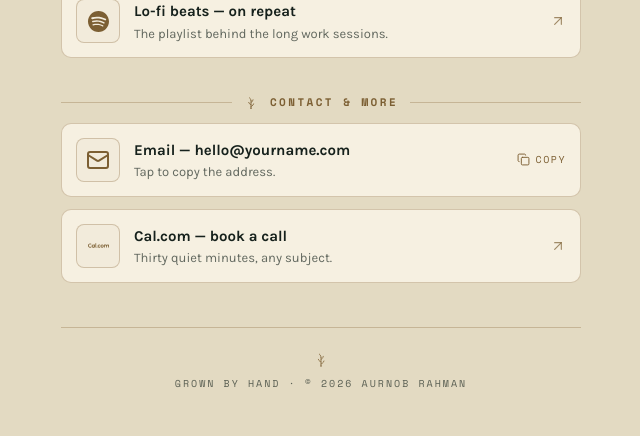
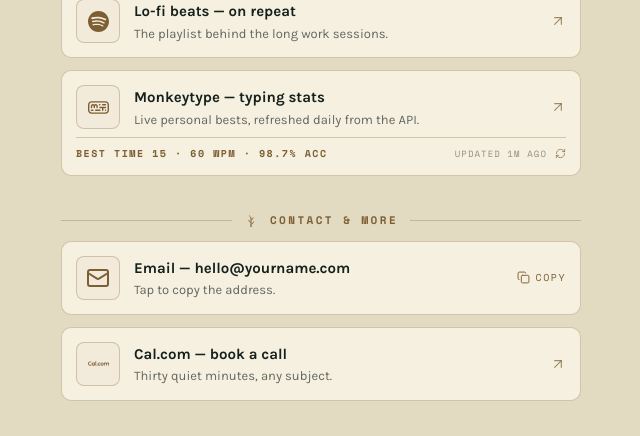
Before and after one commit to NajmosSalahin/link-garden, a React (Vite) app: page / in a window 1280 px wide. Shown: the part 2215-2651 px from the top of the page, without its empty margins (319-959 px from the left). Built offline with nearby package versions, Linux system fonts and the light colour scheme.

Commit message:
feat: live monkeytype stats card with daily GitHub Actions refresh

```diff
--- /dev/null
+++ b/public/stats.json
@@ -0,0 +1,8 @@
+{
+  "wpm": 60,
+  "acc": 98.7,
+  "consistency": 84.8,
+  "mode": "time 15",
+  "pbTimestamp": 1774453080274,
+  "generatedAt": 1785648044631
+}
--- /dev/null
+++ b/scripts/fetch-monkeytype-stats.mjs
@@ -0,0 +1,68 @@
+/* Fetches the account's Monkeytype personal bests and writes a small
+   stats.json the site reads. Run in CI with MONKEYTYPE_APE_KEY set
+   (repo secret); without the key it dry-runs and writes nothing.
+
+   Rate limit: /users/personalBests allows 60 calls/hour per ApeKey —
+   one run calls it 3 times (15s, 30s, 60s), so daily runs are fine. */
+import { readFile, writeFile } from 'node:fs/promises'
+import { dirname, join } from 'node:path'
+import { fileURLToPath } from 'node:url'
+
+const OUT = join(dirname(fileURLToPath(import.meta.url)), '..', 'public', 'stats.json')
+const API = 'https://api.monkeytype.com/users/personalBests'
+const MODES = [
+  ['time', '15'],
+  ['time', '30'],
+  ['time', '60'],
+]
+
+const key = process.env.MONKEYTYPE_APE_KEY
+if (!key) {
+  console.log('No MONKEYTYPE_APE_KEY in environment — dry run, leaving stats.json untouched.')
+  process.exit(0)
+}
+
+async function fetchBests(mode, mode2) {
+  const res = await fetch(`${API}?mode=${mode}&mode2=${mode2}`, {
+    headers: { Authorization: `ApeKey ${key}` },
+  })
+  if (!res.ok) throw new Error(`personalBests ${mode}/${mode2}: HTTP ${res.status} ${await res.text()}`)
+  const json = await res.json()
+  const data = json.data ?? []
+  // The API returns a single object or an array depending on the mode.
+  return (Array.isArray(data) ? data : [data]).filter(Boolean)
+}
+
+const entries = []
+for (const [mode, mode2] of MODES) {
+  try {
+    const list = await fetchBests(mode, mode2)
+    for (const e of list) entries.push({ ...e, mode: `${mode} ${mode2}` })
+  } catch (err) {
+    console.warn(err.message)
+  }
+}
+
+if (entries.length === 0) {
+  console.log('No personal bests found — leaving stats.json untouched.')
+  process.exit(0)
+}
+
+// Best headline = highest wpm; prefer no-punctuation runs as fairer.
+entries.sort(
+  (a, b) => (a.punctuation ? 1 : 0) - (b.punctuation ? 1 : 0) || b.wpm - a.wpm,
+)
+const best = entries[0]
+
+const stats = {
+  wpm: Math.round(best.wpm),
+  acc: Math.round(best.acc * 10) / 10,
+  consistency: Math.round(best.consistency * 10) / 10,
+  mode: best.mode,
+  pbTimestamp: best.timestamp,
+  generatedAt: Date.now(),
+}
+
+await writeFile(OUT, `${JSON.stringify(stats, null, 2)}\n`)
+console.log(`Wrote ${OUT}`)
+console.log(JSON.stringify(stats))
--- a/src/components/LinkCard.jsx
+++ b/src/components/LinkCard.jsx
@@ -3,6 +3,7 @@
 import { ArrowUpRight, Check, Copy } from 'lucide-react'
 import { useClickCount } from '../hooks/useClickCount'
 import { ICONS } from '../icons'
+import LiveStatsRow from './LiveStatsRow'
 
 function CardContent({ link }) {
   const Icon = ICONS[link.icon] ?? null
@@ -90,8 +91,9 @@
       onClick={bump}
       whileHover={reduced ? undefined : { y: -2 }}
       whileTap={reduced ? undefined : { scale: 0.99 }}
-      className="group flex w-full items-center gap-3.5 rounded-plate border border-brass-soft bg-panel p-3.5 text-left transition-colors hover:border-brass/50 hover:bg-panel-lift"
+      className="group flex w-full flex-col gap-2 rounded-plate border border-brass-soft bg-panel p-3.5 text-left transition-colors hover:border-brass/50 hover:bg-panel-lift"
     >
+      <span className="flex w-full items-center gap-3.5">
         <CardContent link={link} />
         <span className="flex shrink-0 flex-col items-end gap-1.5">
           <ArrowUpRight
@@ -106,6 +108,8 @@
             </span>
           )}
         </span>
+      </span>
+      {link.stats && <LiveStatsRow />}
     </motion.a>
   )
 }
--- /dev/null
+++ b/src/components/LiveStatsRow.jsx
@@ -0,0 +1,60 @@
+import { RefreshCw } from 'lucide-react'
+import { useLiveStats } from '../hooks/useLiveStats'
+
+function timeAgo(ts) {
+  if (!ts) return ''
+  const diff = Math.max(0, Date.now() - ts)
+  const mins = Math.floor(diff / 60000)
+  if (mins < 60) return `${Math.max(1, mins)}m`
+  const hours = Math.floor(mins / 60)
+  if (hours < 24) return `${hours}h`
+  const days = Math.floor(hours / 24)
+  return `${days}d`
+}
+
+/* The specimen-tag row under a live-stats card: best run, accuracy,
+   and when it was last fetched. Quiet when the API is unreachable. */
+export default function LiveStatsRow() {
+  const { stats, loading, error, refresh } = useLiveStats()
+
+  if (error) return null
+  if (loading) {
+    return (
+      <span className="flex items-center justify-between border-t border-brass-soft pt-2 font-mono text-[10px] uppercase tracking-[0.15em] text-muted/70">
+        <span>Fetching stats</span>
+      </span>
+    )
+  }
+  if (!stats || stats.wpm == null) return null
+
+  return (
+    <span className="flex items-center justify-between gap-3 border-t border-brass-soft pt-2">
+      <span className="font-mono text-[10px] font-bold uppercase tracking-[0.15em] text-brass">
+        Best {stats.mode} · {stats.wpm} wpm · {stats.acc}% acc
+      </span>
+      <span className="flex items-center gap-2">
+        <span className="font-mono text-[9px] uppercase tracking-[0.12em] text-muted/70">
+          Updated {timeAgo(stats.generatedAt)} ago
+        </span>
+        <button
+          type="button"
+          onClick={(e) => {
+            e.preventDefault()
+            e.stopPropagation()
+            refresh()
+          }}
+          aria-label="Refresh stats"
+          title="Refresh stats"
+          className="cursor-pointer text-brass/70 transition-colors hover:text-brass"
+        >
+          <RefreshCw
+            size={11}
+            strokeWidth={2}
+            aria-hidden="true"
+            className={loading ? 'animate-spin' : ''}
+          />
+        </button>
+      </span>
+    </span>
+  )
+}
--- a/src/data/links.js
+++ b/src/data/links.js
@@ -157,6 +157,20 @@
     },
   },
 
+  {
+    id: 'monkeytype',
+    category: 'Content & Work',
+    title: 'Monkeytype — typing stats',
+    url: 'https://monkeytype.com/profile/ChouCho_P',
+    icon: 'monkeytype',
+    description: 'Live personal bests, refreshed daily from the API.',
+    image: '',
+    featured: false,
+    /* `stats: true` renders the live stats row (see public/stats.json,
+       kept fresh by the .github/workflows/update-stats.yml cron). */
+    stats: true,
+  },
+
   /* ── Contact & More ── */
   {
     id: 'email',
--- /dev/null
+++ b/src/hooks/useLiveStats.js
@@ -0,0 +1,29 @@
+import { useCallback, useEffect, useState } from 'react'
+
+/* Loads public/stats.json (written by the daily GitHub Action) and
+   exposes a manual refresh. Falls back silently on any failure. */
+export function useLiveStats(endpoint = '/stats.json') {
+  const [stats, setStats] = useState(null)
+  const [loading, setLoading] = useState(true)
+  const [error, setError] = useState(false)
+
+  const load = useCallback(async () => {
+    setLoading(true)
+    try {
+      const res = await fetch(endpoint, { cache: 'no-store' })
+      if (!res.ok) throw new Error(`HTTP ${res.status}`)
+      setStats(await res.json())
+      setError(false)
+    } catch {
+      setError(true)
+    } finally {
+      setLoading(false)
+    }
+  }, [endpoint])
+
+  useEffect(() => {
+    load()
+  }, [load])
+
+  return { stats, loading, error, refresh: load }
+}
--- a/src/icons.js
+++ b/src/icons.js
@@ -9,6 +9,7 @@
   SiSubstack,
   SiCaldotcom,
   SiSpotify,
+  SiMonkeytype,
 } from 'react-icons/si'
 import { Mail, Globe } from 'lucide-react'
 
@@ -27,4 +28,5 @@
   email: Mail,
   website: Globe,
   spotify: SiSpotify,
+  monkeytype: SiMonkeytype,
 }
```
Also changed, not shown: 1 other file (tests, documents, lock files or other folders). Lines whose indentation alone changed are shown as unchanged.
